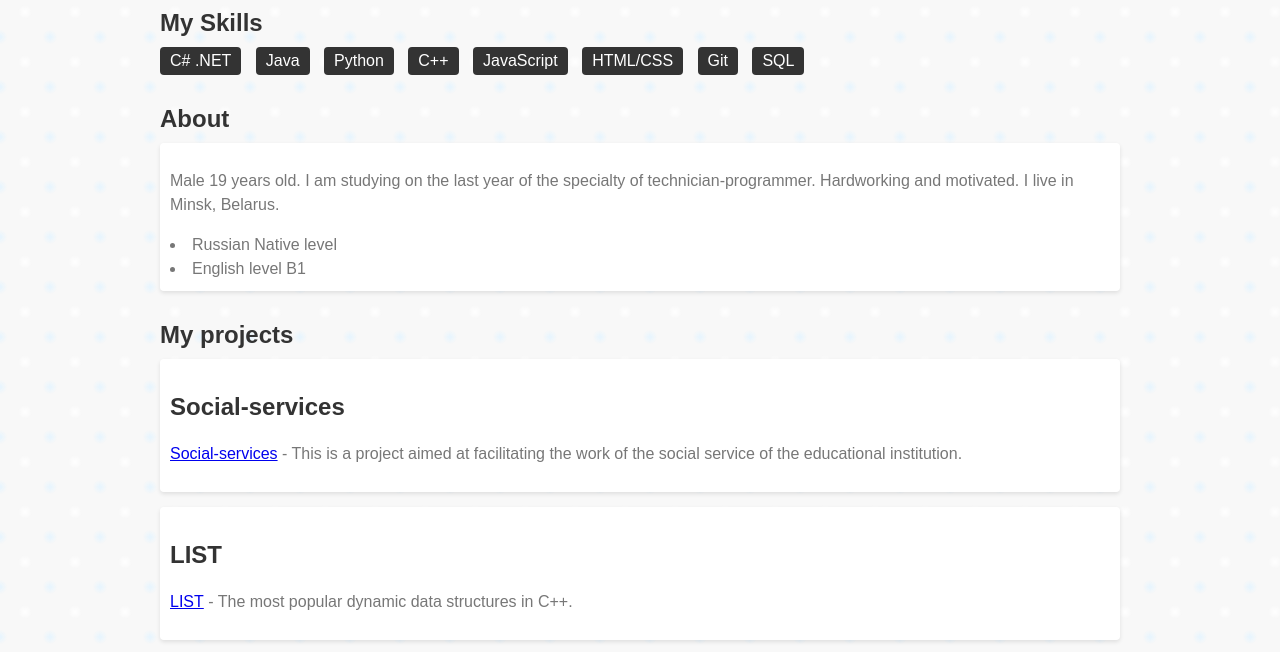
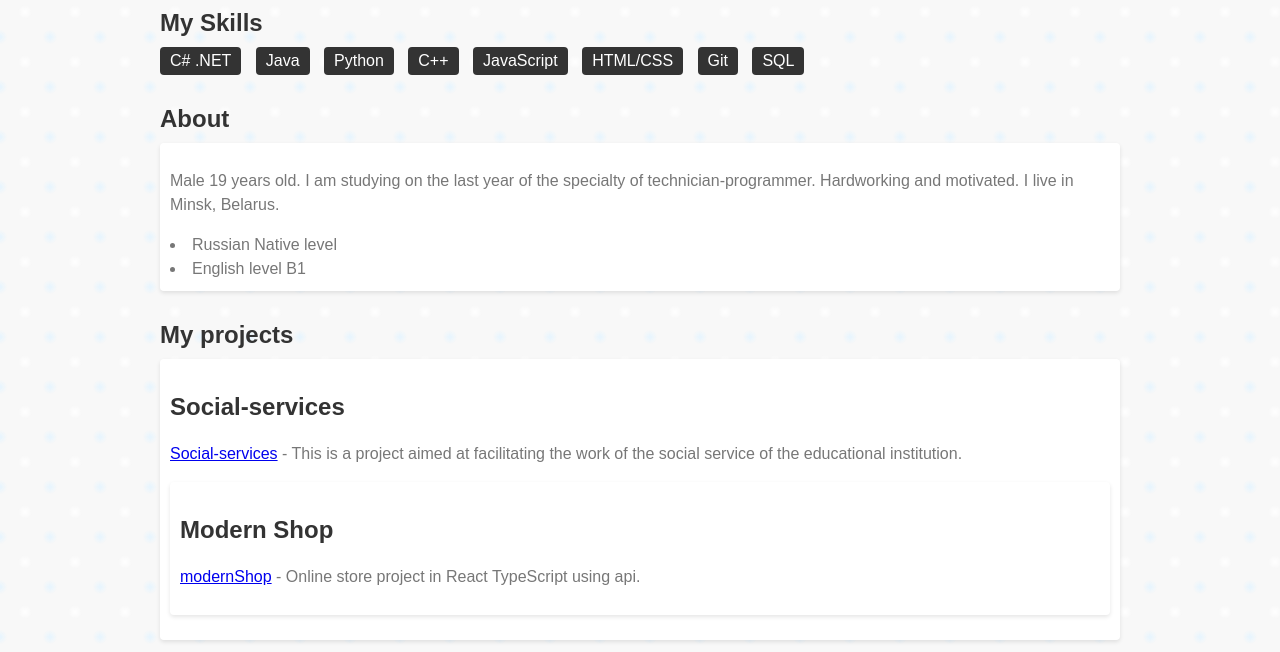
Before and after one commit to YansiG/YansiG.github.io, a plain HTML site: page index.html in a window 1280 px wide. Shown: the part 113-765 px from the top of the page. Drawn offline with Linux system fonts and the light colour scheme.

Commit message:
add new prj

```diff
--- a/index.html
+++ b/index.html
@@ -197,6 +197,13 @@
                 <p style="display: inline-block;"> - This is a project aimed at facilitating the work of the social
                     service of the educational institution.</p>
 
+                <div class="project">
+                    <h3>Modern Shop</h3>
+                    <a href="https://github.com/YansiG/modernShop" style="display: inline-block;">modernShop</a>
+                    <p style="display: inline-block;"> - Online store project in React TypeScript using api.
+                    </p>
+                </div>
+
             </div>
             <div class="project">
                 <h3>LIST</h3>
```
